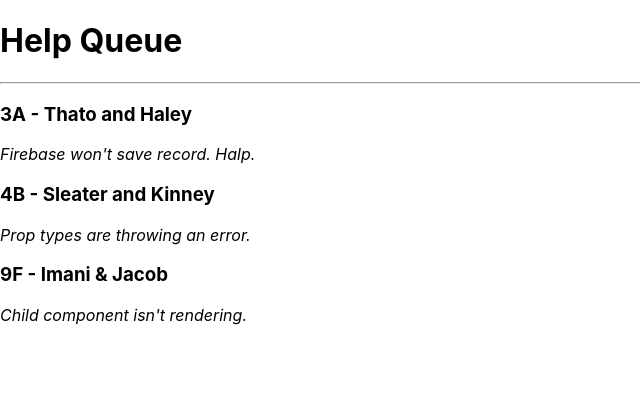
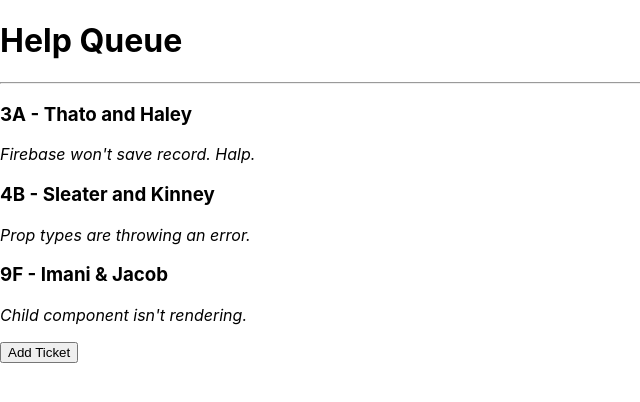
Before and after one commit to dustatron/Ticket-Queue, a React (Create React App) app: page / in a window 1280 px wide. Shown: the top 402 px of the page, without its empty margins (0-640 px from the left). Built offline with nearby package versions, Linux system fonts and the light colour scheme.

Commit message:
monday night homework.

```diff
--- a/src/components/App.js
+++ b/src/components/App.js
@@ -1,15 +1,15 @@
 import React from "react";
 import Header from "./Header";
-import TicketList from "./TicketList";
+import TicketControl from "./TicketControl";
 
 function App() {
-  const name = "Thato";
-  const name2 = "Haley";
   return (
-    <React.Fragment>
+    // <React.Fragment>
+    <div class="container">
       <Header />
-      <TicketList />
-    </React.Fragment>
+      <TicketControl />
+    </div>
+    // </React.Fragment>
   );
 }
 
--- /dev/null
+++ b/src/components/NewTicketForm.js
@@ -0,0 +1,11 @@
+import React from "react";
+
+function NewTicketForm(props) {
+  return (
+    <React.Fragment>
+      <h3>This is a form.</h3>
+    </React.Fragment>
+  );
+}
+
+export default NewTicketForm;
--- /dev/null
+++ b/src/components/TicketControl.js
@@ -0,0 +1,39 @@
+import React from "react";
+import NewTicketForm from "./NewTicketForm";
+import TicketList from "./TicketList";
+
+class TicketControl extends React.Component {
+  constructor(props) {
+    super(props);
+    this.state = {
+      formVisibleOnPage: false
+    };
+  }
+
+  handleClick = () => {
+    this.setState((prevState) => ({
+      formVisibleOnPage: !prevState.formVisibleOnPage
+    }));
+  };
+
+  render() {
+    let currentlyVisibleState = null;
+    let buttonText = null;
+
+    if (this.state.formVisibleOnPage) {
+      currentlyVisibleState = <NewTicketForm />;
+      buttonText = "Return to Ticket List";
+    } else {
+      currentlyVisibleState = <TicketList />;
+      buttonText = "Add Ticket";
+    }
+    return (
+      <React.Fragment>
+        {currentlyVisibleState}
+        <button onClick={this.handleClick}>{buttonText}</button>
+      </React.Fragment>
+    );
+  }
+}
+
+export default TicketControl;
```
